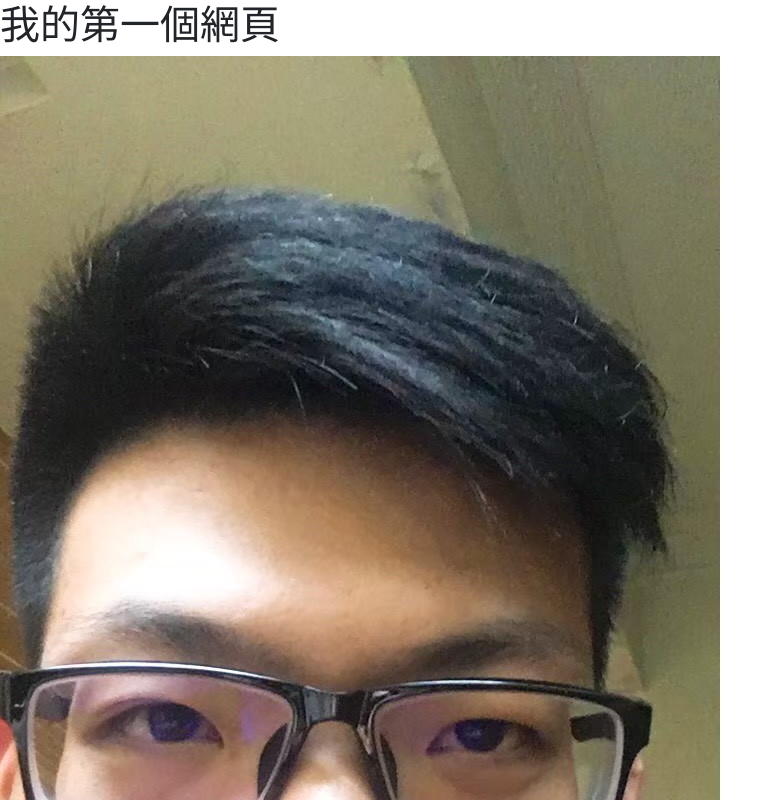
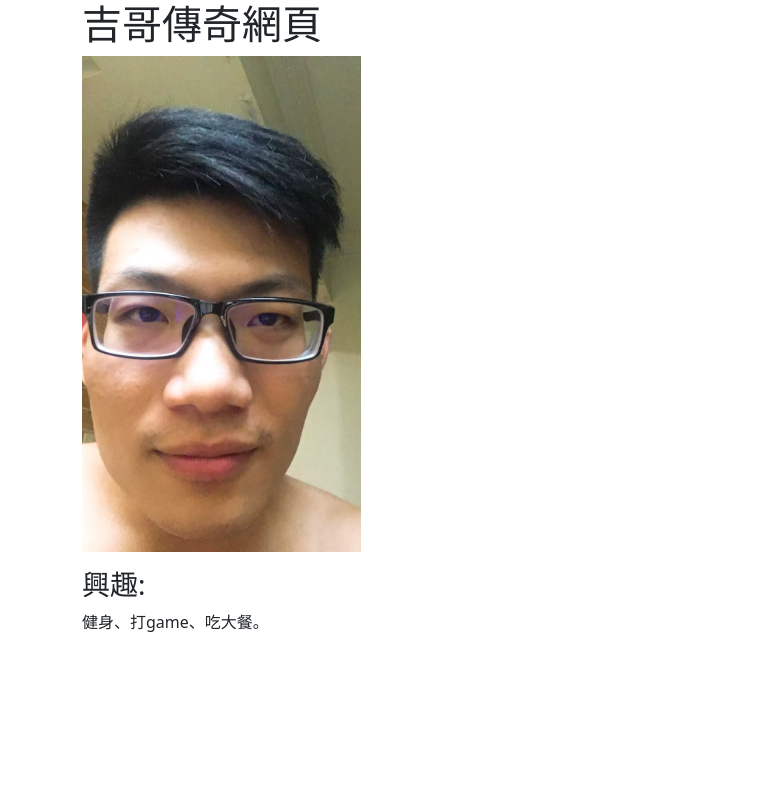
Before and after one commit to SleepWang/web1, a plain HTML site: page index.html in a window 1280 px wide. Shown: the top 800 px of the page, without its empty margins (0-783 px from the left). Drawn offline with nearby package versions, Linux system fonts and the light colour scheme.

Commit message:
吉哥興趣更新

```diff
--- a/index.html
+++ b/index.html
@@ -14,8 +14,12 @@
 </head>
 
 <body>
-    <h1>我的第一個網頁</h1>
-    <img src='images/ong.jpg'/>
+    <div class="container">
+        <h1>吉哥傳奇網頁</h1>
+        <img src='images/ong.jpg' class="mb-3" height="25%" width="25%"/>
+        <h3>興趣:</h3>
+        <p>健身、打game、吃大餐。</p>
+    </div>
     <!-- Optional JavaScript; choose one of the two! -->
 
     <!-- Option 1: Bootstrap Bundle with Popper -->
```
